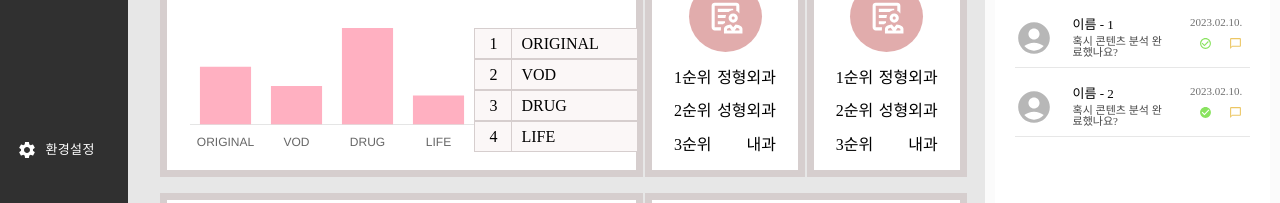
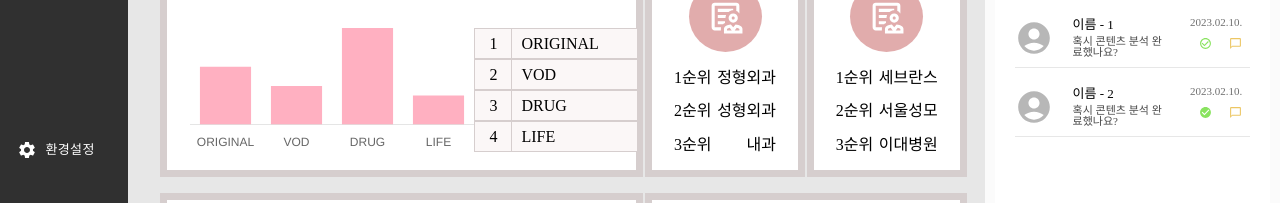
Before and after one commit to MEDIFLIX/ST_FE, a React (Create React App) app in the folder st_fe/: page /main in a window 1280 px wide. Shown: the part 561-764 px from the top of the page. Built offline with nearby package versions, Linux system fonts and the light colour scheme; no server answers; a web font is replaced by a local one.

Commit message:
feat : mainpage listItem 변경

```diff
--- a/st_fe/src/pages/MainPage/MainPage.tsx
+++ b/st_fe/src/pages/MainPage/MainPage.tsx
@@ -106,6 +106,9 @@ const MainPage = () => {
     return data;
   };
 
+  const listLabel1 = ['정형외과', '성형외과', '내과'];
+  const listLabel2 = ['세브란스', '서울성모', '이대병원'];
+
   useEffect(() => {
     const boardList = fetchBoardList();
   }, []);
@@ -127,10 +130,10 @@ const MainPage = () => {
               <BarChart />
             </ContentBox>
             <ContentBox className={'grid-item1'}>
-              <ListItems />
+              <ListItems labels={listLabel1} />
             </ContentBox>
             <ContentBox className={'grid-item2'}>
-              <ListItems />
+              <ListItems labels={listLabel2} />
             </ContentBox>
             <ContentBox className={'grid-content'}>
               <ContentList />
--- a/st_fe/src/pages/MainPage/components/ListItems.tsx
+++ b/st_fe/src/pages/MainPage/components/ListItems.tsx
@@ -29,15 +29,17 @@ const ClinicIcon = styled.img`
   height: 37px;
 `;
 
-const ListItems = () => {
-  const datas = ['정형외과', '성형외과', '내과'];
+type ListItemsProp = {
+  labels: string[];
+};
 
+const ListItems = ({ labels }: ListItemsProp) => {
   return (
     <ListContainer>
       <div className="imgBox">
         <ClinicIcon src="/img/clinical_notes.svg" alt="Clinic" />
       </div>
-      {datas.map((val, idx) => (
+      {labels.map((val, idx) => (
         <div className="labelBox">
           <div>{`${idx + 1}순위`}</div>
           <div>{val}</div>
```
